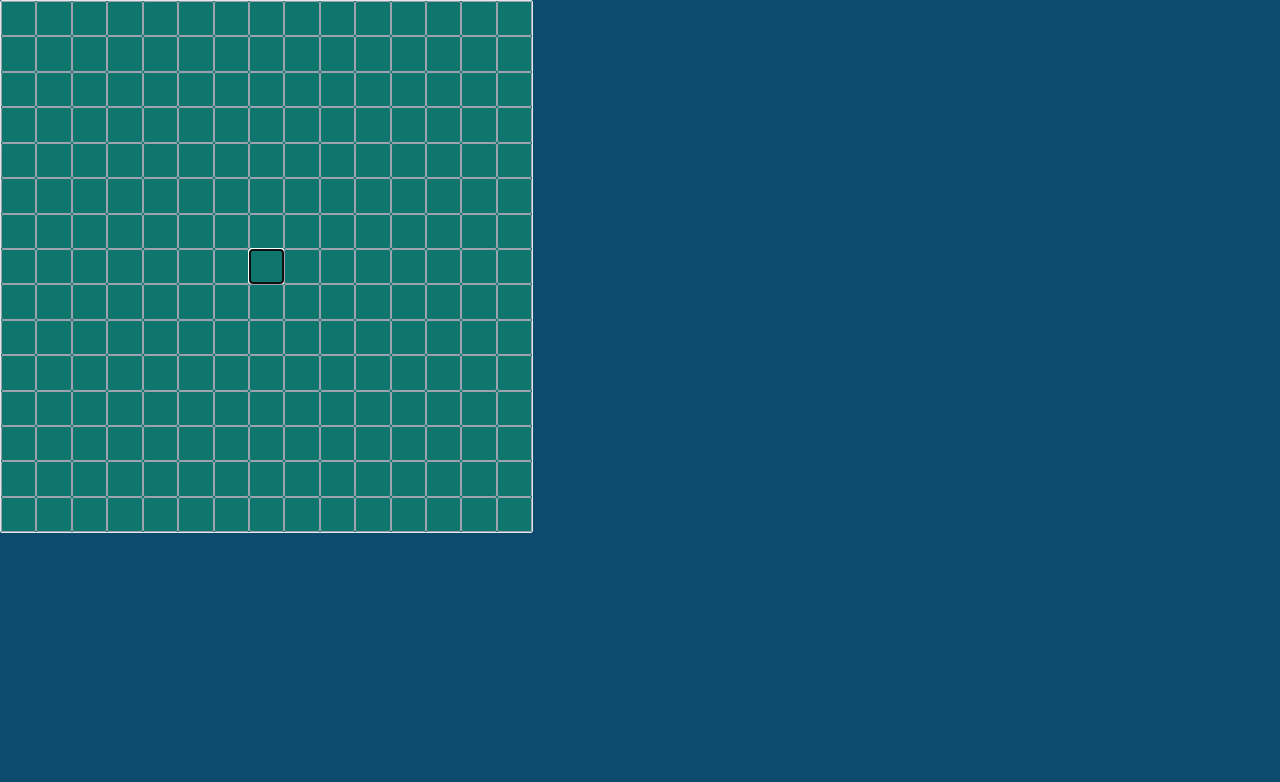
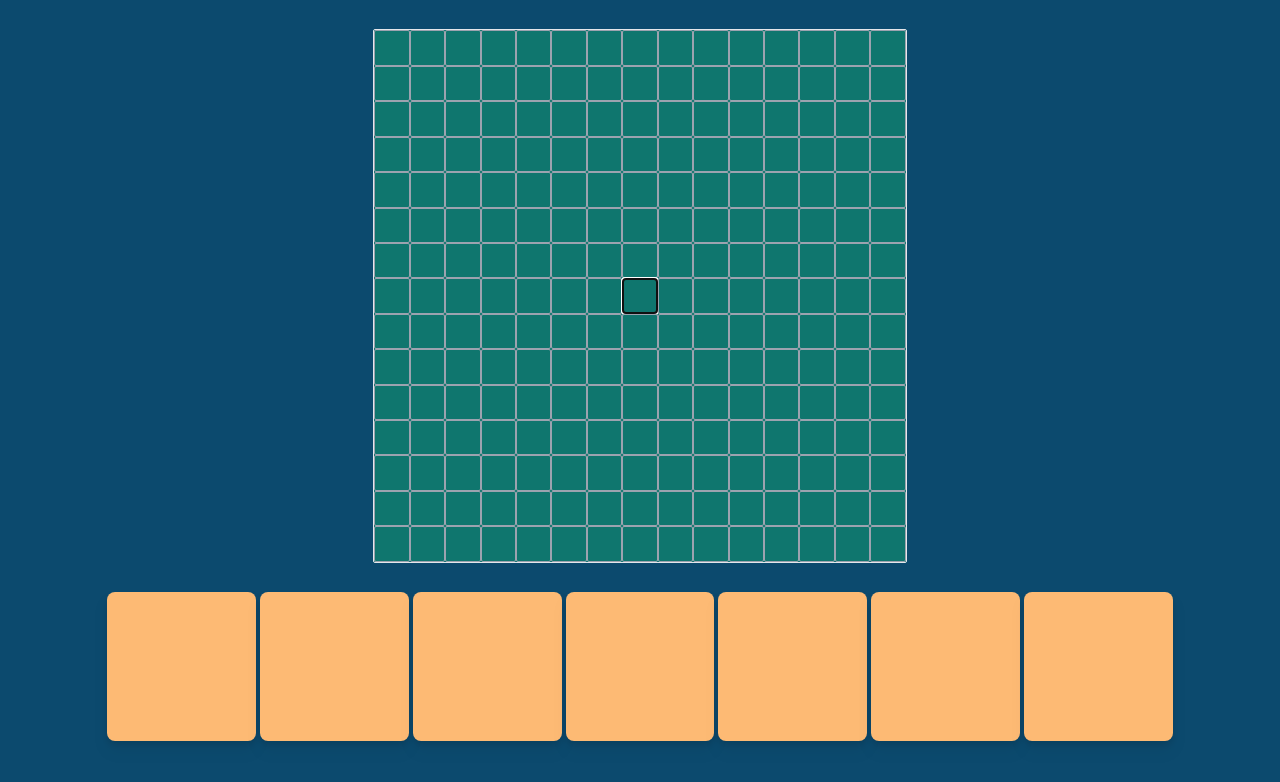
Before and after one commit to ed100miles/portfolio2023, a Next.js app: page /scrabble in a window 1280 px wide. Shown: the top 782 px of the page. Built offline with nearby package versions, Linux system fonts and the light colour scheme.

Commit message:
user letter, api hookup, start of showing found words

```diff
--- a/src/app/scrabble/page.tsx
+++ b/src/app/scrabble/page.tsx
@@ -1,19 +1,50 @@
 "use client"
-
-import { useState } from "react"
+import { KeyboardEvent, useEffect, useState } from "react"
+import { useDebounce } from "usehooks-ts"
 
 const emptyBoard = Object.fromEntries([...Array(225)].map((_, idx) => [idx, ""]))
-
-type Board = typeof emptyBoard
 
 
 export default function Scrabble() {
   const [boardState, setBoardState] = useState(emptyBoard)
   const [isWriteDown, setIsWriteDown] = useState(false)
   const [focusedSquare, setFocusedSquare] = useState(112)
+  const [letters, setLetters] = useState<string[]>(Array(7).fill(""))
+  const [boardFocused, setBoardFocused] = useState(true)
+  const [focusedLetter, setFocusedLetter] = useState(0)
+  const [foundWords, setFoundWords] = useState({})
+  const debouncedBoard = useDebounce(boardState, 1000)
+  const debouncedLetters = useDebounce(letters, 1000)
 
-  const Board = ({ boardState }: { boardState: Board }) => {
+  useEffect(() => {
+    const env = process.env.NODE_ENV
+    if (debouncedLetters.join("") !== "") {
+      let endpoint = ""
+      if (env === "development") {
+        endpoint = 'http://localhost:8000/'
+      }
+      else {
+        endpoint = "https://scrabble23-kdoaodt3pa-nw.a.run.app/"
+      }
+      fetch(endpoint,
+        {
+          method: 'POST',
+          headers: {
+            'Accept': 'application/json',
+            'Content-Type': 'application/json'
+          },
+          body: JSON.stringify(
+            {
+              "board": debouncedBoard,
+              "letters": debouncedLetters.join("")
+            })
+        })
+        .then(response => response.json())
+        .then(response => setFoundWords(response.found))
+    }
+  }, [debouncedBoard, debouncedLetters])
 
+  const Board = () => {
     const handleNonAlphaKeys = (key: string, index: number) => {
       const newBoard = { ...boardState }
       switch (key) {
@@ -49,10 +80,10 @@ export default function Scrabble() {
       }
     }
 
-    const handleKeyUp = (e: any, index: number) => {
+    const handleKeyUp = (e: KeyboardEvent, index: number) => {
       const newBoard = { ...boardState }
       if (/^[A-Z]$/i.test(e.key)) { // 1 alpha character
-        newBoard[index] = e.key
+        newBoard[index] = e.key.toUpperCase()
         setBoardState(newBoard)
         if (isWriteDown) {
           setFocusedSquare(index + 15 < 225 ? index + 15 : index)
@@ -67,13 +98,18 @@ export default function Scrabble() {
     }
 
     return (
-      <div className="bg-teal-700 w-11/12 md:w-5/12 grid grid-cols-15 border rounded-sm">
+      <div
+        className="bg-teal-700 w-11/12 md:w-5/12 grid grid-cols-15 border rounded-sm"
+        onClick={() => setBoardFocused(true)}
+      >
         {
           Object.entries(boardState).map(([index, value]) => {
             return (
               <input
-                className={`rounded-sm aspect-square text-center text-sm md:text-lg text-black
-                  ${value === "" ? "bg-teal-700 border border-gray-400 " : "bg-orange-300 border-r border-b border-gray-700 drop-shadow-lg"}
+                className={` aspect-square text-center text-sm md:text-xl text-black
+                  ${value === ""
+                    ? "bg-teal-700 border border-gray-400 rounded-sm"
+                    : "bg-orange-300 border-r border-b border-gray-700 drop-shadow-lg rounded-md"}
                 `}
                 key={index}
                 value={value.toUpperCase()}
@@ -90,9 +126,68 @@ export default function Scrabble() {
     )
   }
 
-  return (
-    <main className="h-screen w-screen bg-sky-900 text-red-600 align-middle justify-center">
-      <Board boardState={boardState} />
-    </main>
+  const Letters = () => {
+    const handleLetterChange = (e: KeyboardEvent, index: number) => {
+      const newLetters = [...letters]
+      if (/^[A-Z]$/i.test(e.key)) { // 1 alpha character
+        newLetters[index] = e.key
+        setLetters(newLetters)
+        setFocusedLetter(focusedLetter + 1 >= 7 ? 0 : focusedLetter + 1)
+      }
+      else {
+        switch (e.key) {
+          case "Backspace": {
+            if (newLetters[index] == "") {
+              setFocusedLetter(focusedLetter > 0 ? focusedLetter - 1 : 6)
+            } else {
+              newLetters[index] = ""
+              setLetters(newLetters)
+            }
+            break
+          }
+          case "ArrowLeft": {
+            setFocusedLetter(focusedLetter > 0 ? focusedLetter - 1 : 6)
+            break
+          }
+          case "ArrowRight": {
+            setFocusedLetter(focusedLetter + 1 >= 7 ? 0 : focusedLetter + 1)
+            break
+          }
+        }
+      }
+    }
+
+    return (
+      <div
+        className="grid grid-cols-7 gap-1 w-5/6"
+        onClick={() => setBoardFocused(false)}
+      >
+        {letters.map((letter, index) => (
+          <input
+            key={index}
+            value={letter.toUpperCase()}
+            onChange={() => null}
+            onClick={() => setFocusedLetter(index)}
+            autoFocus={index == focusedLetter && !boardFocused}
+            onKeyDownCapture={(e) => handleLetterChange(e, index)}
+            className="aspect-square text-center text-sm md:text-xl text-black bg-orange-300 drop-shadow-lg rounded-lg"
+          >
+          </input>))}
+      </div>
+    )
+  }
+
+  const FoundWords = () => (
+    <div>
+      {Object.entries(foundWords).map((word) => <div key={word[0]}>{word[0]}</div>)}
+    </div >
   )
+
+return (
+  <main className="h-screen w-screen bg-sky-900 flex flex-col items-center justify-evenly">
+    <Board />
+    <Letters />
+    <FoundWords />
+  </main>
+)
 }
```
